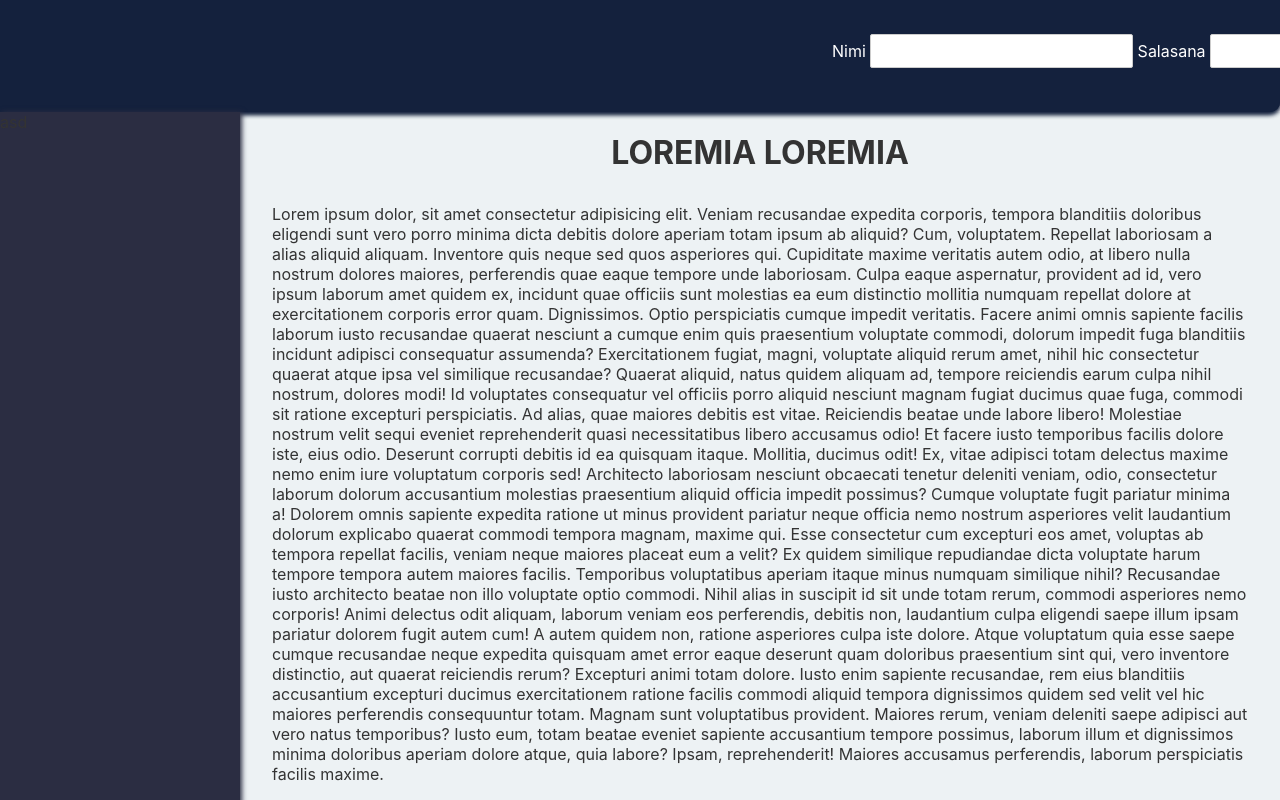
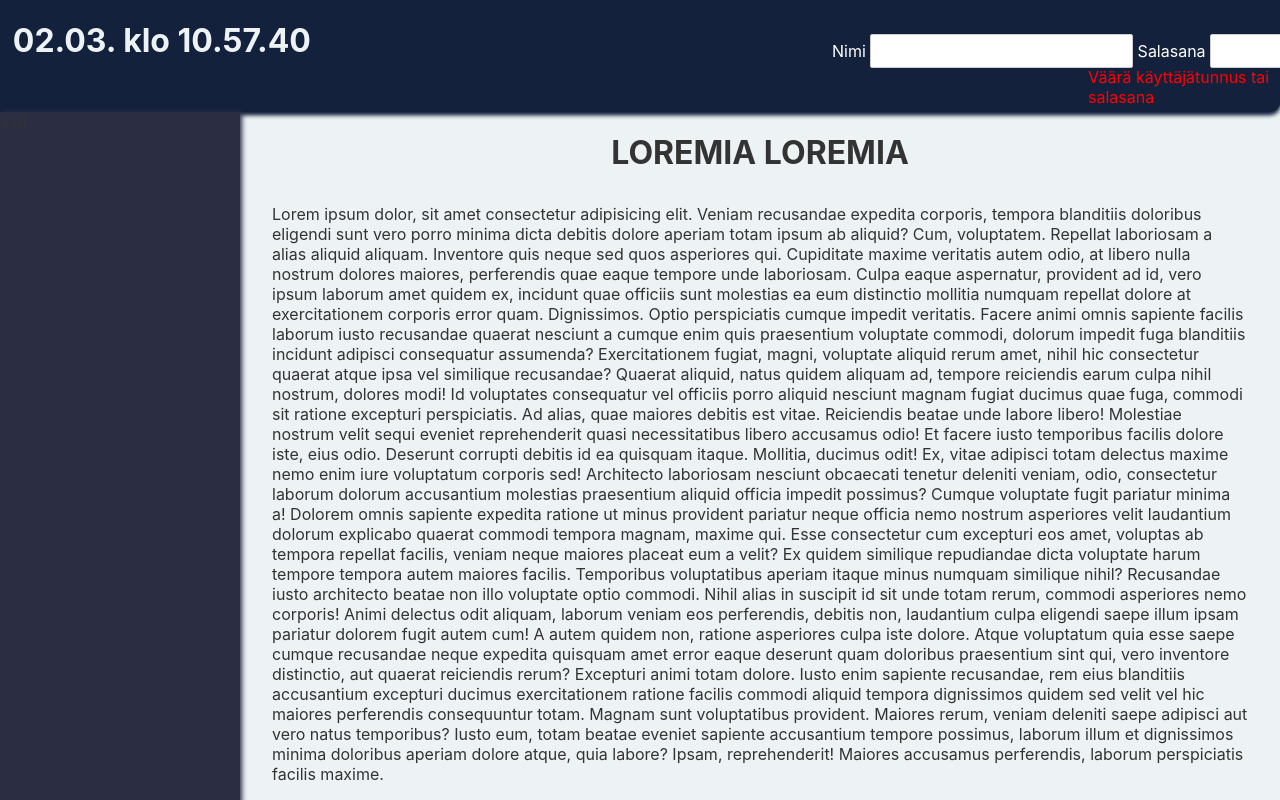
Before and after one commit to juhoristolainen/blog, a Svelte app: page / in a window 1280 px wide. Shown: the top 800 px of the page. Built offline with nearby package versions, Linux system fonts and the light colour scheme.

Commit message:
Added clock to topbar

```diff
--- a/src/TopBar.svelte
+++ b/src/TopBar.svelte
@@ -1,22 +1,24 @@
 <script>
 import { createEventDispatcher } from 'svelte';
+import { space } from 'svelte/internal';
 
 const dispatch = createEventDispatcher();
 
   import kayttaja from './kayttajat.js';
+  import { pvm } from './paivamaara.js';
 
   let nimi;
   let salasana;
   export let kirjautunut;
+  let vaaratunnus = true;
 
 
-
+//Tarkistaa mikäli syötetty nimi ja salasana ovat oikein. Jos ovat, niin lähettää juurikomponentille 'kirjaudu'-dispatchin.
 function kirjaudu(){
   if(nimi === $kayttaja.ktun && salasana === $kayttaja.salasana.toString()){
-    console.log('Moikka ' + nimi + '!');
     dispatch('kirjaudu');
   }else{
-    console.log('Väärä tunnus!');
+    vaaratunnus = true;
   }
 }
 
@@ -26,11 +28,26 @@ function kirjauduUlos(){
   salasana = '';
 }
 
+//Apuna käytetty https://svelte.dev/tutorial/readable-stores
+const muuntaja = new Intl.DateTimeFormat('fi',{
+  hour12: false,
+  hour: 'numeric',
+  minute: '2-digit',
+  second: '2-digit',
+  day: '2-digit',
+  month: '2-digit',
+});
+
+
+
+
 </script>
-
 <div class="palkki">
   {#if !kirjautunut}
 <div class="kirjautuminen">
+  {#if vaaratunnus}
+  <span class ="vaaratunnus">Väärä käyttäjätunnus tai salasana</span>
+  {/if}
   <label for="nimi">Nimi</label>
   <input type="text" id="nimi" bind:value={nimi}>
   <label for="salasana">Salasana</label>
@@ -45,6 +62,7 @@ function kirjauduUlos(){
 <button class="kirjauduUlos" on:click={kirjauduUlos}>Kirjaudu ulos!</button>
 </div>
 {/if}
+<h1>{muuntaja.format($pvm)}</h1>
 </div>
 
 <style>
@@ -82,4 +100,18 @@ label, input, button{
   width: 10em;
 }
 
+h1{
+  z-index: 10;
+  color: #edf2f4;
+  position: absolute;
+  left: 1%;
+}
+
+.vaaratunnus{
+  position: absolute;
+  left: 85%;
+  top: 60%;
+  color: red;
+}
+
 </style>
--- /dev/null
+++ b/src/paivamaara.js
@@ -0,0 +1,13 @@
+//Apuna käytetty https://svelte.dev/tutorial/readable-stores
+
+import { readable } from 'svelte/store';
+
+export const pvm = readable(new Date(), function start(set) {
+  const interval = setInterval(() => {
+    set(new Date());
+  }, 1000);
+
+  return function stop() {
+    clearInterval(interval);
+  };
+});
```
Also changed, not shown: public/build/bundle.css, public/build/bundle.js, src/Blogi.svelte (added), 1 other file (tests, documents, lock files or other folders).
